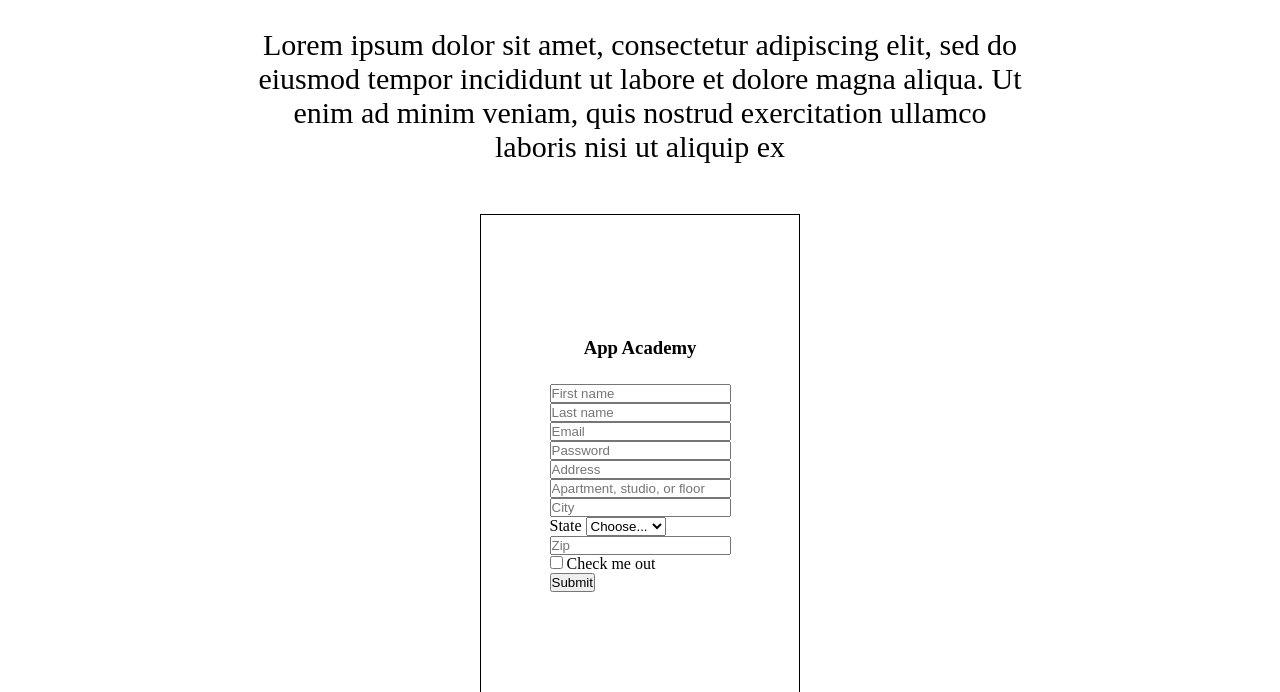
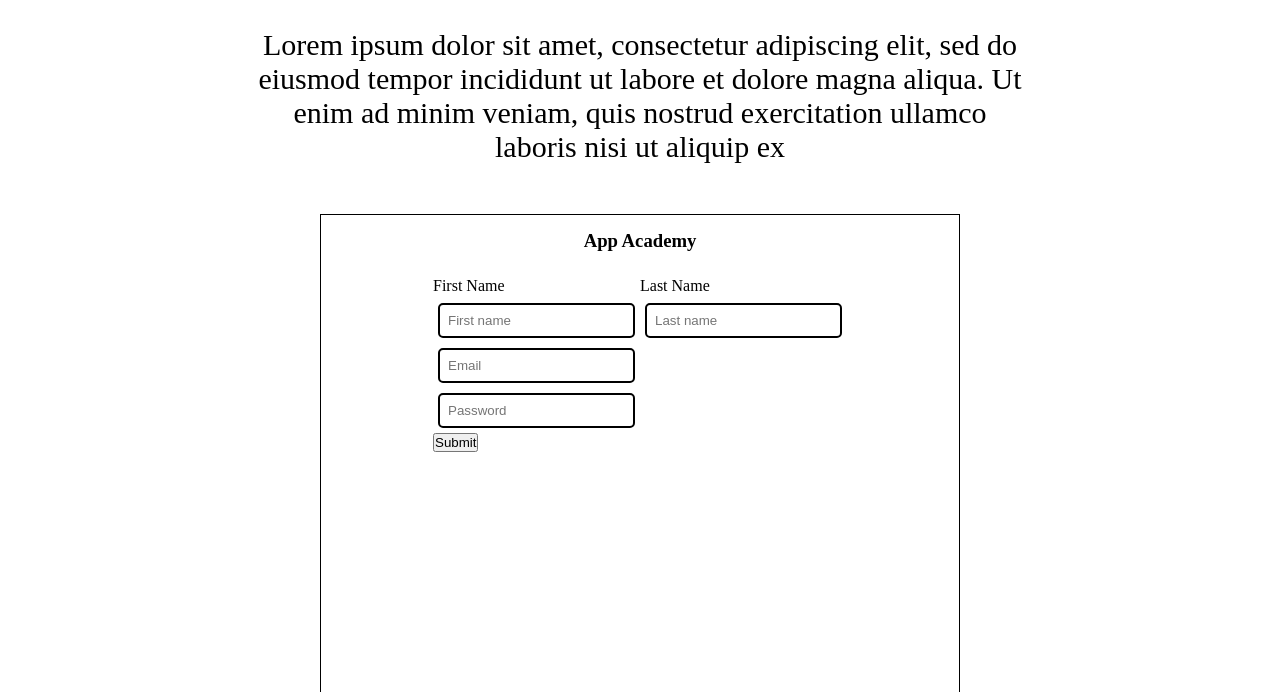
Before and after one commit to Charters03/wk7d4, a plain HTML site: page practice-for-week-07-css-framework-long-practice-main/index.html in a window 1280 px wide. Shown: the part 251-943 px from the top of the page. Drawn offline with Linux system fonts and the light colour scheme.

Commit message:
form-started

```diff
--- a/practice-for-week-07-css-framework-long-practice-main/index.html
+++ b/practice-for-week-07-css-framework-long-practice-main/index.html
@@ -30,8 +30,7 @@
       </div>
     </nav>
 
-
-    <h1 class ="firstheader">Sign up for our newsletter!</h1>
+    <h1 class="firstheader">Sign up for our newsletter!</h1>
 
     <p class="firstpar">
       Lorem ipsum dolor sit amet, consectetur adipiscing elit, sed do eiusmod
@@ -39,26 +38,30 @@
       veniam, quis nostrud exercitation ullamco laboris nisi ut aliquip ex
     </p>
 
-    <div class ='inputform'>
+    <div class="inputform">
       <h3 class="inputname">App Academy</h3>
       <form class="row g-3">
         <div class="col-md-6">
           <div class="row">
+            <div class="name-container">
               <div class="col">
+                <div class="input-labels">First Name</div>
                 <input
                   type="text"
-              class="form-control"
+                  class="form-control first-name"
                   placeholder="First name"
                   aria-label="First name"
                 />
               </div>
               <div class="col">
+                <div class="input-labels">Last Name</div>
                 <input
                   type="text"
                   class="form-control"
                   placeholder="Last name"
                   aria-label="Last name"
                 />
+              </div>
             </div>
           </div>
           <input
@@ -76,53 +79,7 @@
             id="inputPassword4"
           />
         </div>
-      <div class="col-12">
-        <input
-          type="text"
-          class="form-control"
-          id="inputAddress"
-          placeholder="Address"
-        />
-      </div>
-      <div class="col-12">
-        <input
-          type="text"
-          class="form-control"
-          id="inputAddress2"
-          placeholder="Apartment, studio, or floor"
-        />
-      </div>
-      <div class="col-md-6">
-        <input
-          type="text"
-          class="form-control"
-          placeholder="City"
-          id="inputCity"
-        />
-      </div>
-      <div class="col-md-4">
-        <label for="inputState" class="form-label">State</label>
-        <select id="inputState" class="form-select">
-          <option selected>Choose...</option>
-          <option>LA</option>
-          <option>SF</option>
-          <option>NY</option>
-        </select>
-      </div>
-      <div class="col-md-2">
-        <input
-          type="text"
-          class="form-control"
-          placeholder="Zip"
-          id="inputZip"
-        />
-      </div>
-      <div class="col-12">
-        <div class="form-check">
-          <input class="form-check-input" type="checkbox" id="gridCheck" />
-          <label class="form-check-label" for="gridCheck"> Check me out </label>
-        </div>
-      </div>
+
         <div class="col-12">
           <button type="submit" class="btn btn-submit">Submit</button>
         </div>
--- a/practice-for-week-07-css-framework-long-practice-main/main.css
+++ b/practice-for-week-07-css-framework-long-practice-main/main.css
@@ -1,5 +1,5 @@
 @import url("https://fonts.googleapis.com/css2?family=Lato:wght@400;700&display=swap");
-@import url('https://fonts.googleapis.com/css2?family=Merriweather:wght@300;400&display=swap');
+@import url("https://fonts.googleapis.com/css2?family=Merriweather:wght@300;400&display=swap");
 
 * {
   box-sizing: border-box;
@@ -52,15 +52,14 @@
 }
 
 .firstheader {
-text-align: center;
-text-transform: capitalize;
-margin-top: 100px;
-font-size: 60px;
-font-family: Merriweather;
+  text-align: center;
+  text-transform: capitalize;
+  margin-top: 100px;
+  font-size: 60px;
+  font-family: Merriweather;
 }
 
 .secondheader {
-
 }
 
 .firstpar {
@@ -71,16 +70,33 @@
 }
 
 .inputform {
-  width: 25%;
+  width: 50%;
   height: 500px;
   border: 1px solid black;
   margin: 0 auto;
   display: flex;
   flex-direction: column;
-  justify-content: center;
+  justify-content: flex-start;
   align-items: center;
 }
 
+input {
+  width: auto;
+  border: 2px solid black;
+  border-radius: 5px;
+  padding: 8px;
+  margin: 5px;
+}
+
 .inputname {
+  margin-top: 15px;
   margin-bottom: 25px;
 }
+
+.name-container {
+  display: flex;
+}
+
+.input-labels {
+  margin-bottom: 3px;
+}
```
Lines whose indentation alone changed are shown as unchanged.
